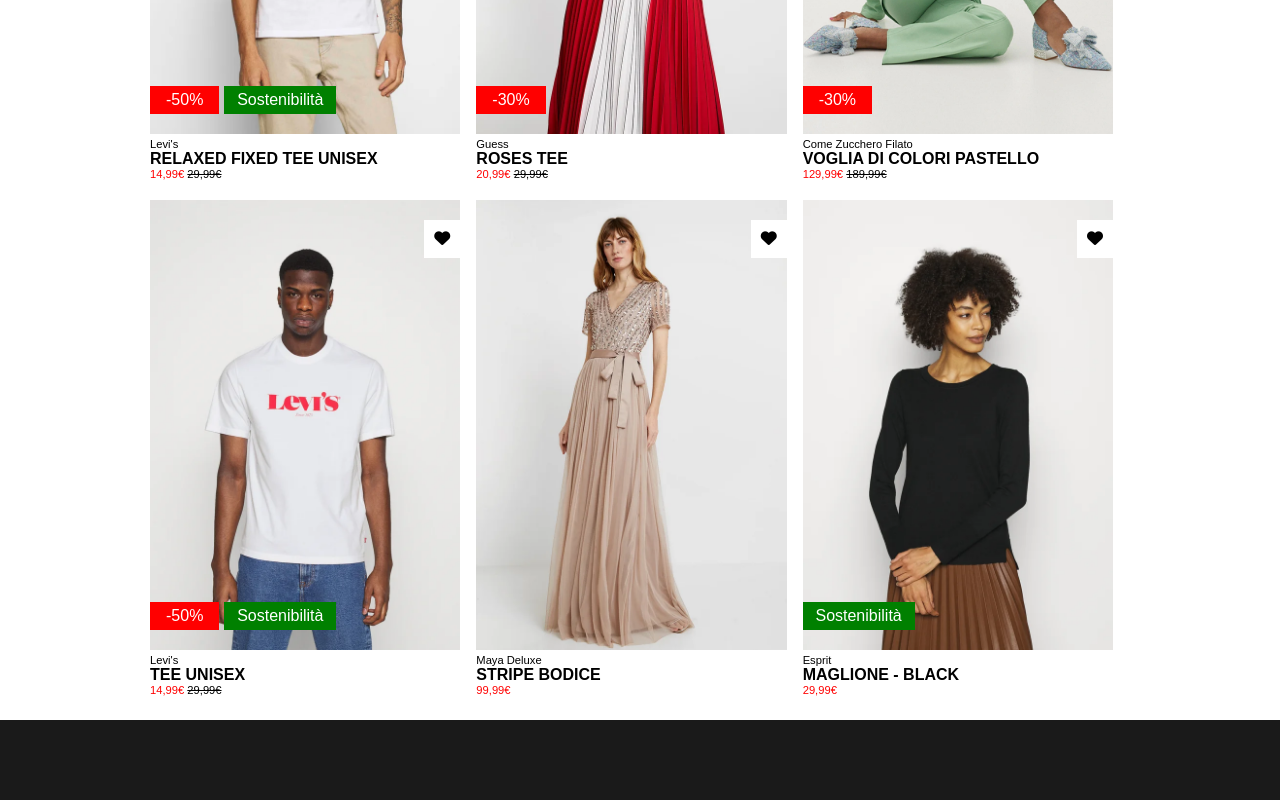
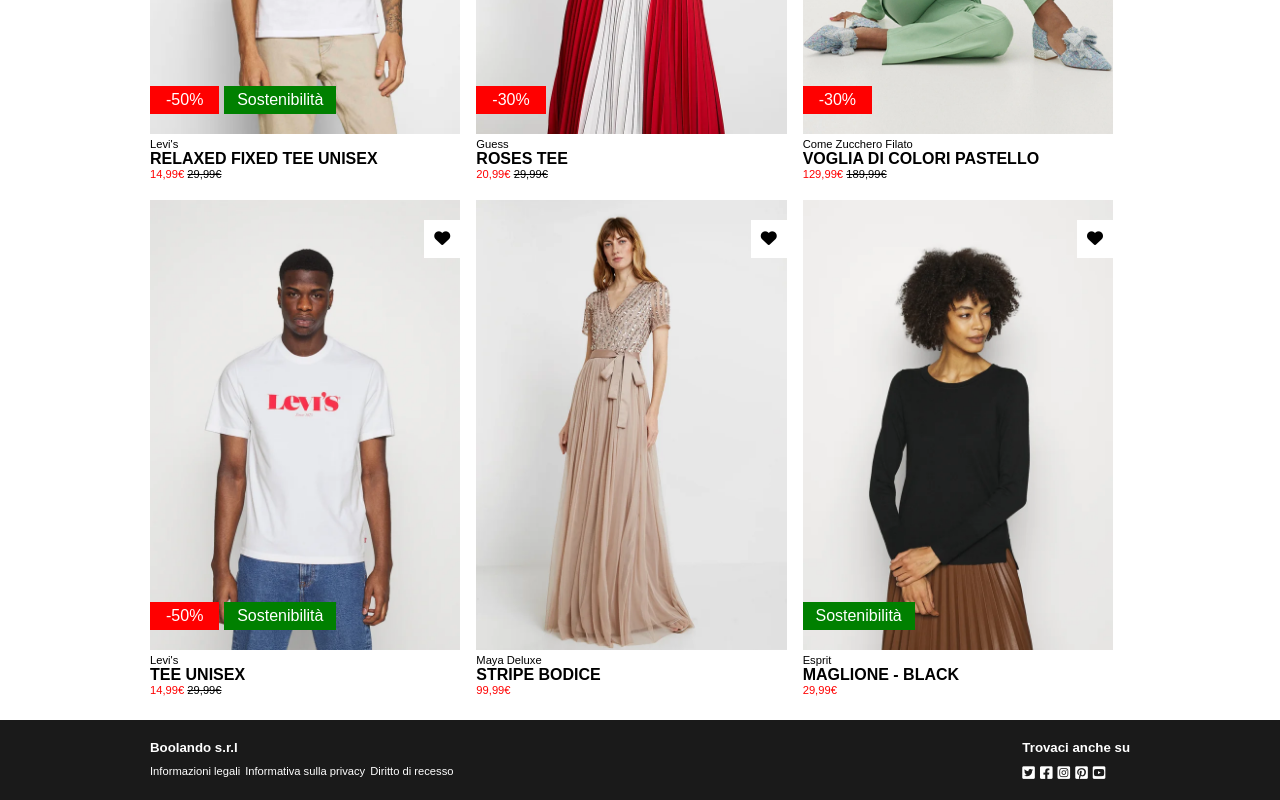
Before and after one commit to IvanoPisaniello/html-css-boolando, a plain HTML site: page index.html in a window 1280 px wide. Shown: the part 396-1196 px from the top of the page. Drawn offline with Linux system fonts and the light colour scheme.

Commit message:
added footer

```diff
--- a/index.html
+++ b/index.html
@@ -120,7 +120,30 @@
         </div>
     </div>
 </main>
-<footer></footer>
+<footer>
+    <div class="footer-nav container d-flex">
+        <div>
+            <h5 class="txt-white"> Boolando s.r.l</h5>
+            <ul class="d-flex">
+                <li class="txt-small"><a href="#">Informazioni legali</a> </li>
+                <li class="txt-small"><a href="#">Informativa sulla privacy</a> </li>
+                <li class="txt-small"><a href="#">Diritto di recesso</a> </li>
+            </ul>
+        </div>
+        <div>
+            <div>
+                <h5 class="txt-white"> Trovaci anche su</h5>
+                <ul class="d-flex">
+                    <li class="txt-small9"><a href="#"><i class="fa-brands fa-square-twitter"></i></a> </li>
+                    <li class="txt-small9"><a href="#"><i class="fa-brands fa-square-facebook"></i></a> </li>
+                    <li class="txt-small9"><a href="#"><i class="fa-brands fa-square-instagram"></i></a> </li>
+                    <li class="txt-small9"><a href="#"><i class="fa-brands fa-square-pinterest"></i></a> </li>
+                    <li class="txt-small9"><a href="#"><i class="fa-brands fa-square-youtube"></i></a> </li>
+                </ul>
+            </div>
+        </div>
+    </div>
+</footer>
 
 
 
```
